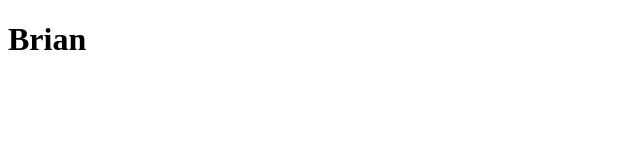
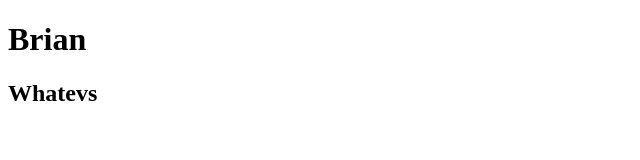
Before and after one commit to brianmlopez/git-one, a plain HTML site: page index.html in a window 1280 px wide. Shown: the whole page, without its empty margins (0-640 px from the left). Drawn offline with Linux system fonts and the light colour scheme.

Commit message:
added whatevs

```diff
--- a/index.html
+++ b/index.html
@@ -10,6 +10,9 @@
     <h1>
         Brian
     </h1>
+    <h2>
+        Whatevs
+    </h2>
 
 </body>
 </html>
```
